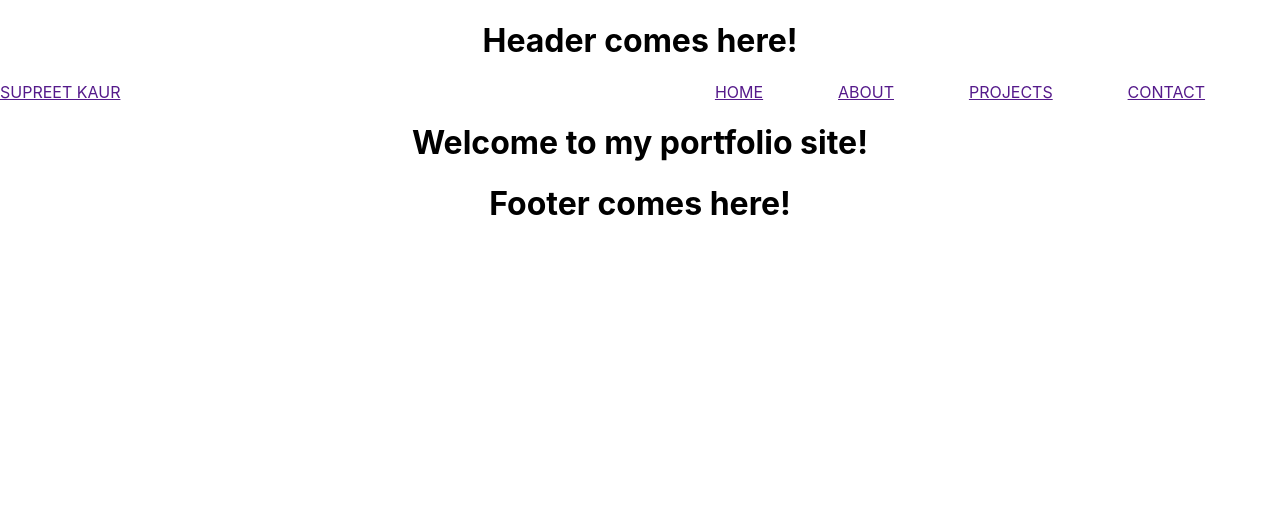
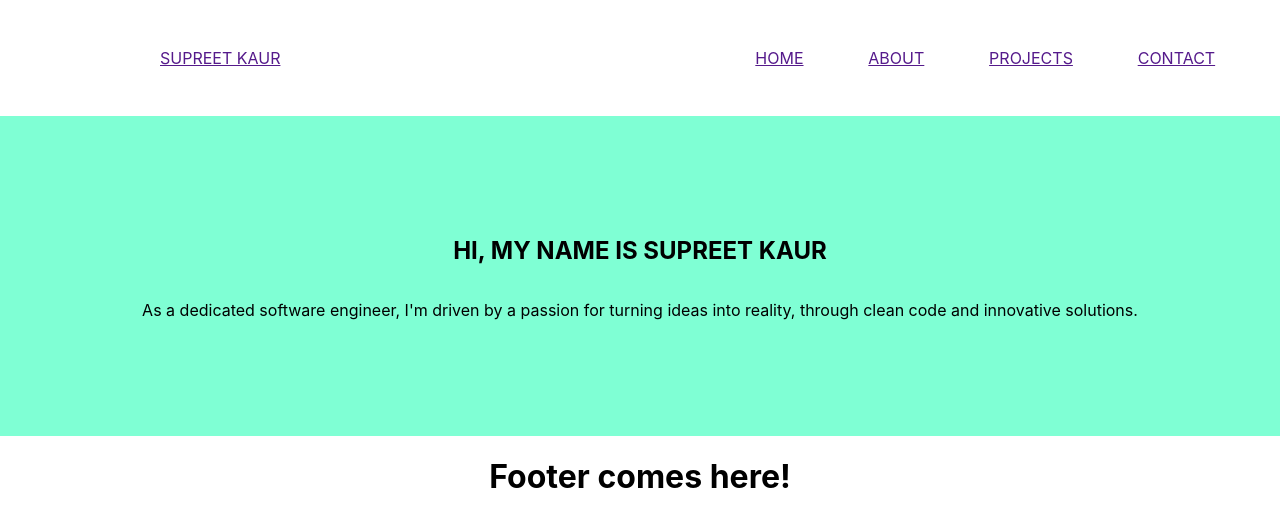
Before and after one commit to isupreetk/portfolio-website, a React (Create React App) app: page / in a window 1280 px wide. Shown: the top 526 px of the page. Built offline with nearby package versions, Linux system fonts and the light colour scheme.

Commit message:
basic structure of website

```diff
--- a/src/App.jsx
+++ b/src/App.jsx
@@ -1,12 +1,13 @@
 import './App.scss';
 import Header from "./components/Header/Header";
+import Hero from "./components/Hero/Hero";
 import Footer from "./components/Footer/Footer";
 
 function App() {
   return (
     <div className="App">
       <Header />
-      <h1>Welcome to my portfolio site!</h1>
+      <Hero />
       <Footer />
     </div>
   );
--- a/src/components/Header/Header.jsx
+++ b/src/components/Header/Header.jsx
@@ -3,7 +3,6 @@ import "./Header.scss";
 function Header() {
     return (
         <>
-            <h1>Header comes here!</h1>
             <header className="header">
                 <a href="" className="header__title">SUPREET KAUR</a>
                 <nav className="navigation">
--- a/src/components/Header/Header.scss
+++ b/src/components/Header/Header.scss
@@ -3,13 +3,14 @@
     align-items: center;
     justify-content: space-between;
     width: 100%;
+    margin: 3rem 0rem;
 
     &__title {
-        width: 50%;
+        width: 45%;
         text-align: left;
+        padding-left: 10rem;
     }
 }
-
 
 .navigation {
     display: flex;
--- /dev/null
+++ b/src/components/Hero/Hero.jsx
@@ -0,0 +1,14 @@
+import "./Hero.scss";
+
+function Hero() {
+    return(
+        <section className="hero-section">
+        <h1>
+            HI, MY NAME IS SUPREET KAUR
+        </h1>
+        <p>As a dedicated software engineer, I'm driven by a passion for turning ideas into reality, through clean code and innovative solutions.</p>
+        </section>
+    )
+}
+
+export default Hero;
--- /dev/null
+++ b/src/components/Hero/Hero.scss
@@ -0,0 +1,9 @@
+.hero-section {
+    display: flex;
+    flex-direction: column;
+    align-items: center;
+    justify-content: center;
+    background-color: aquamarine;
+    width: 100%;
+    height: 20rem;
+}
```
